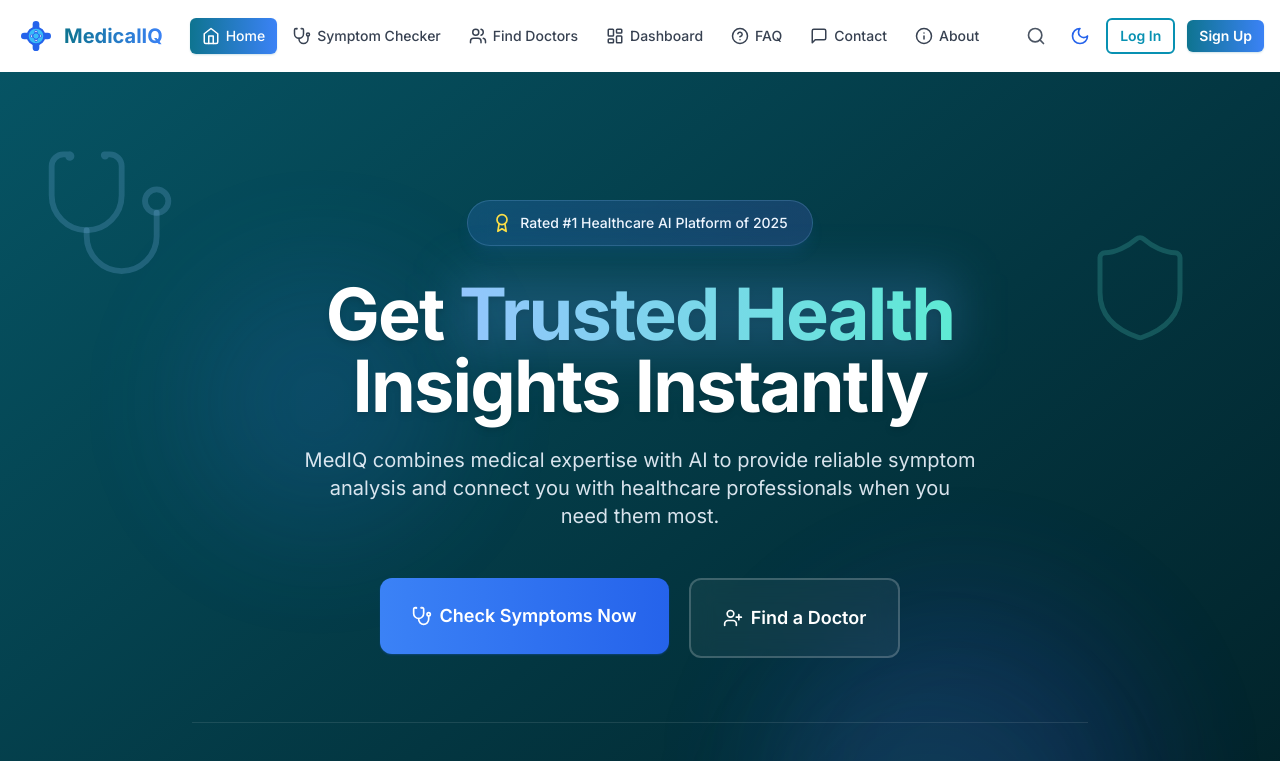
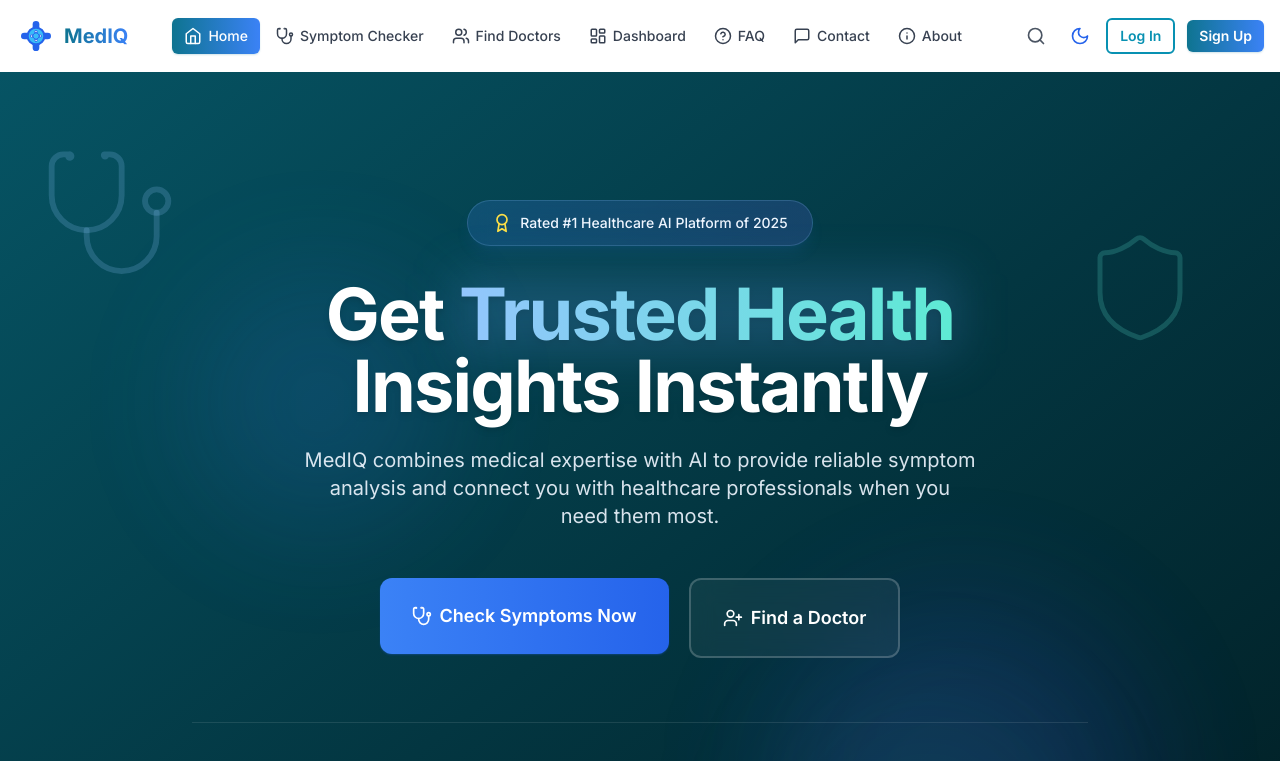
Before and after one commit to biswajit-sarkar-007/MedIQ, a React (Vite) app: page / in a window 1280 px wide. Shown: the top 761 px of the page. Built offline with nearby package versions, Linux system fonts and the light colour scheme.

Commit message:
Update Navbar.tsx

```diff
--- a/src/components/layout/Navbar.tsx
+++ b/src/components/layout/Navbar.tsx
@@ -109,7 +109,7 @@ const Navbar: React.FC = () => {
           </motion.div>
           <div className="relative overflow-hidden">
             <span className="text-xl font-bold bg-gradient-to-r from-primary-600 to-blue-500 text-transparent bg-clip-text dark:from-primary-400 dark:to-blue-300">
-              MedicalIQ
+              MedIQ
             </span>
             <motion.span
               className="absolute bottom-0 left-0 w-full h-0.5 bg-gradient-to-r from-primary-600 to-blue-500 dark:from-primary-400 dark:to-blue-300"
```
